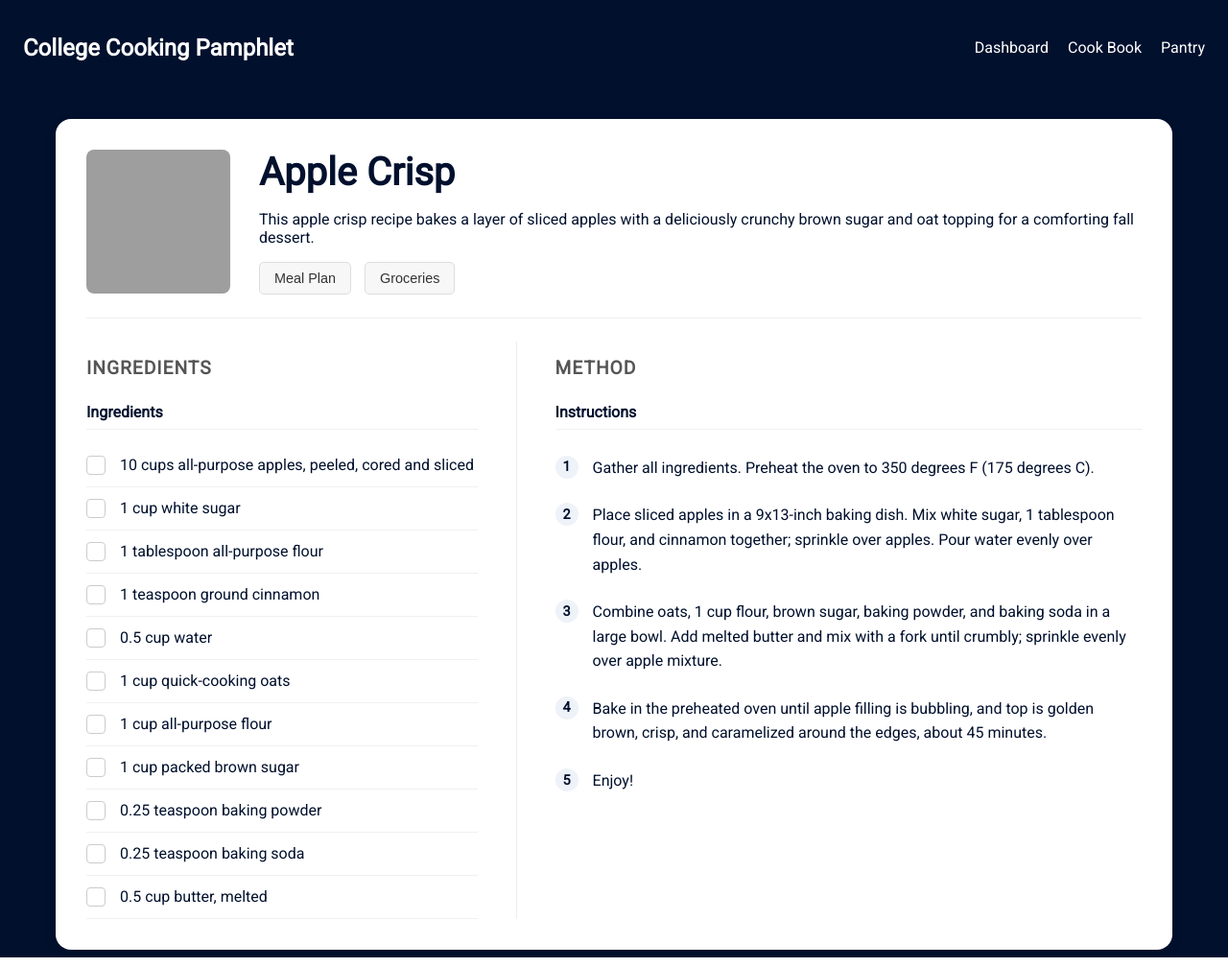
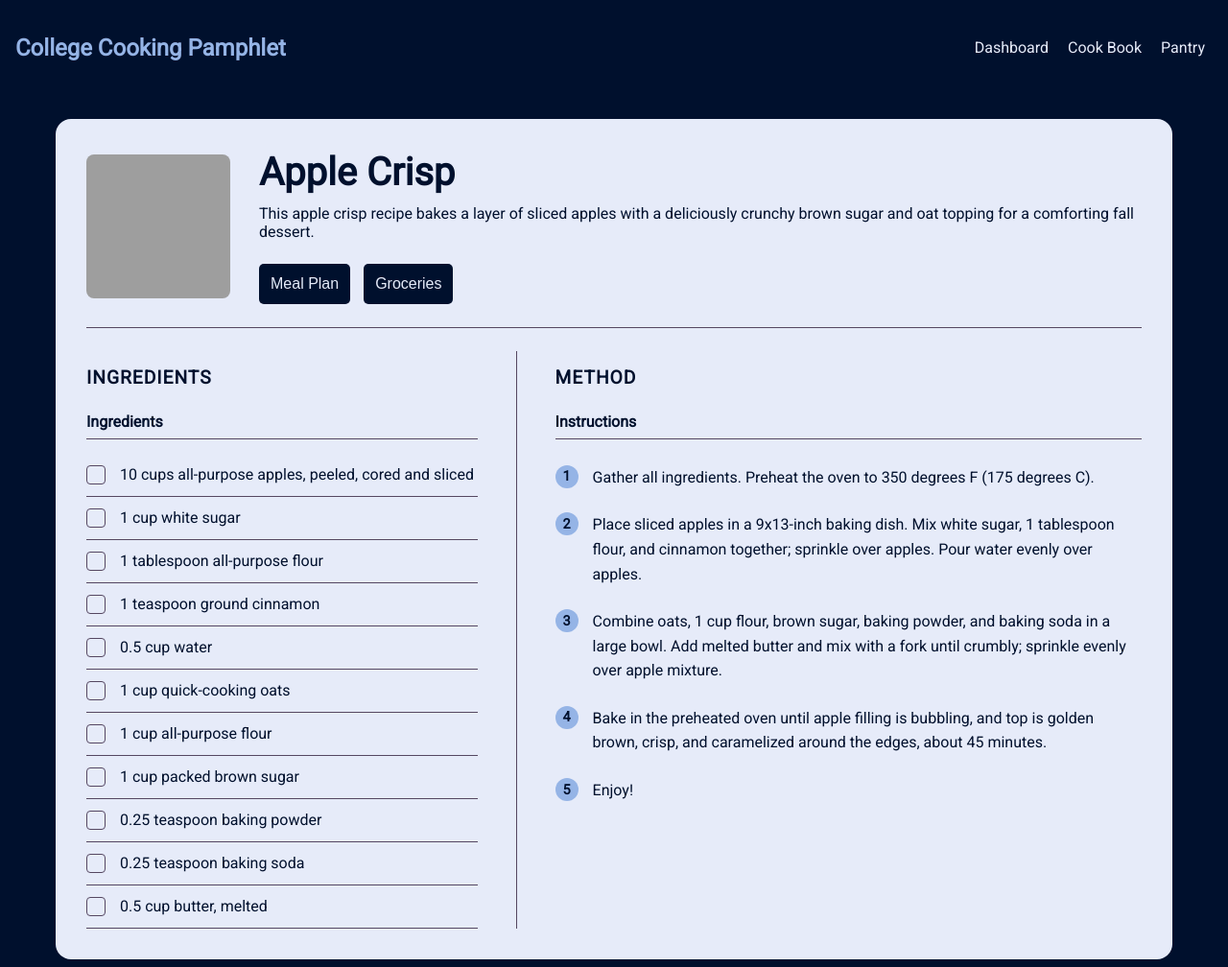
Before and after one commit to ThePerezenator/ccp, a Flask app: a page that uses templates/recipe.html in a window 1280 px wide. Shown: the whole page at 96% size. Run offline with Flask 3, Linux system fonts and the light colour scheme; data comes from the database, SQL or seed files in the repository; both versions use the stored data as it was after the commit; grey boxes are pictures that could not be loaded.

Commit message:
added new colors and fixed ui

```diff
--- a/static/recipe.css
+++ b/static/recipe.css
@@ -17,14 +17,13 @@
 
 /* This makes the whole recipe section a white card, like your .recipes class */
 .recipe-container {
-    background-color: white;
+    background-color: #e6ebf9;
     color: #00102d; /* Dark text for the light card */
     border-radius: 1rem;
     padding: 2rem;
     max-width: 1100px;
     margin: auto;
     text-align: left; /* Override the body's center alignment */
-    box-shadow: 0 4px 12px rgba(0,0,0,0.1);
 }
 
 /* Styles for the top part of the recipe (title, image) */
@@ -32,7 +31,7 @@
     display: flex;
     gap: 30px; /* Space between image and text */
     align-items: center;
-    border-bottom: 1px solid #eee; /* Light border for separation */
+    border-bottom: 1px solid #554761; /* Light border for separation */
     padding-bottom: 1.5rem;
     margin-bottom: 1.5rem;
 }
@@ -46,20 +45,30 @@
 }
 
 .recipe-header-info h1 {
-    margin: 0 0 10px 0;
+    margin-top: 0;
+    margin-bottom: 10px;
     font-size: 2.5em;
     color: #00102d;
 }
 
+.recipe-header-info p {
+    margin-bottom: 1.5rem;
+}
+
 .recipe-actions button {
-    padding: 8px 15px;
-    border: 1px solid #ddd;
-    background-color: #f7f7f7;
+    padding: 12px;
+    background-color: #00102d;
+    border: none;
     border-radius: 5px;
     cursor: pointer;
     margin-right: 10px;
-    color: #333;
-    font-size: 0.9em;
+    color: #e6ebf9;
+    font-size: 1em;
+    transition: background-color 0.2s ease-in-out;
+}
+
+.recipe-actions button:hover {
+  background-color: #554761;
 }
 
 /* This creates the two-column layout for ingredients and method */
@@ -74,14 +83,14 @@
 
 .method-column {
     flex: 3; /* Adjust ratio as needed */
-    border-left: 1px solid #eee;
+    border-left: 1px solid #554761;
     padding-left: 40px;
 }
 
 /* Section headings like "Ingredients" and "Method" */
 .recipe-body h2 {
     font-size: 1.2em;
-    color: #555;
+    color: #00102d;
     text-transform: uppercase;
     letter-spacing: 1px;
     margin-bottom: 20px;
@@ -94,7 +103,7 @@
     margin-top: 25px;
     margin-bottom: 15px;
     font-weight: 600;
-    border-bottom: 1px solid #f0f0f0;
+    border-bottom: 1px solid #554761;
     padding-bottom: 8px;
 }
 
@@ -110,7 +119,7 @@
     display: flex;
     align-items: center;
     padding: 10px 0;
-    border-bottom: 1px solid #f0f0f0;
+    border-bottom: 1px solid #554761;
     line-height: 1.5;
     cursor: pointer; /* Indicate that the item is clickable */
 }
@@ -121,23 +130,22 @@
     display: inline-block;
     width: 18px;
     height: 18px;
-    border: 1px solid #ccc;
+    border: 1px solid #554761;
     border-radius: 4px;
     margin-right: 15px;
     flex-shrink: 0;
-    transition: background-color 0.2s, border-color 0.2s; /* Add a smooth transition */
+    transition: background-color 0.2s;
 }
 
 /* Styles for a checked ingredient */
 .ingredients-column li.checked {
-    color: #888; /* Fade the text color */
+    color: #554761; /* Fade the text color */
 }
 
 .ingredients-column li.checked::before {
-    background-color: #00102d; /* Fill the checkbox */
-    border-color: #00102d;
+    background-color: #554761; /* Fill the checkbox */
     content: '✔'; /* Add a checkmark character */
-    color: white;
+    color: #e6ebf9;
     display: inline-flex;
     align-items: center;
     justify-content: center;
@@ -159,7 +167,7 @@
 /* This creates the styled number circle */
 .method-column li::before {
     content: counter(method-counter);
-    background-color: #eef2f9; /* Light blue background */
+    background-color: #95b4e6;
     color: #00102d;
     font-weight: bold;
     font-size: 0.9em;
--- a/static/styles.css
+++ b/static/styles.css
@@ -12,7 +12,7 @@ body {
 
   text-align: center;
 
-  color: white;
+  color: #e6ebf9;
 
 }
 
@@ -31,21 +31,37 @@ header {
 
 }
 
+p {
 
+  margin: 0;
+
+}
 
 a {
 
   text-decoration: none;
 
-  color: white;
+}
+
+.links a {
+
+  color: #e6ebf9;
 
   padding: 0.5rem;
+
+  transition: color 0.2s ease-in-out;
 
 }
 
 
-a:hover {
+.links a:hover {
 
-  text-decoration: underline;
+  color: #95b4e6;
 
 }
+
+.title a {
+
+  color: #95b4e6;
+
+}
```
Also changed, not shown: static/cookbook.css (+3 -4 lines), static/index.css (+44 -13 lines), static/pantry.css (+21 -8 lines), database.db.
